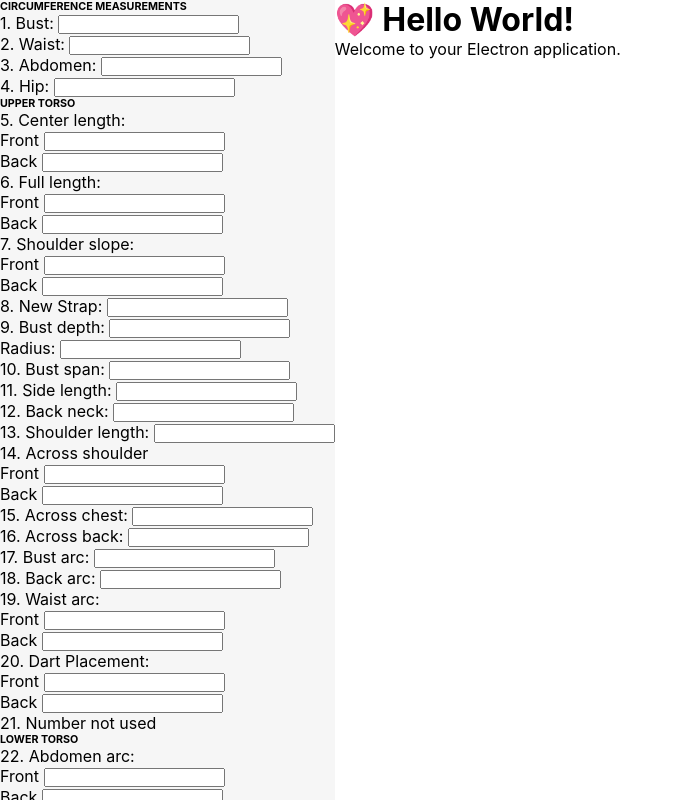
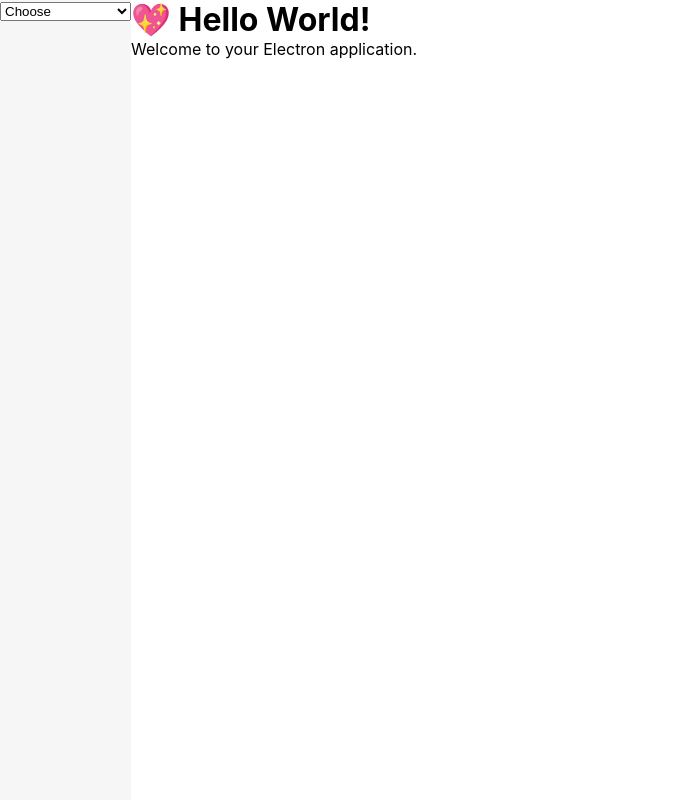
Before and after one commit to 21mdr1/sewing-patterns-maker, a website built with Vite: page index.html in a window 1280 px wide. Shown: the whole page, without its empty margins (0-683 px from the left). Built offline with nearby package versions, Linux system fonts and the light colour scheme.

Commit message:
Create dropdown for pattern system

```diff
--- a/index.html
+++ b/index.html
@@ -7,8 +7,8 @@
   <body>
     <main class="main">
       <div class="measurements">
-        <form action="" class="measurements__form">
-          <h6 class="measurements__section-header">CIRCUMFERENCE MEASUREMENTS</h6>
+        <form class="measurements__form">
+          <!-- <h6 class="measurements__section-header">CIRCUMFERENCE MEASUREMENTS</h6>
 
           <label for="bust" class="measurements__label">1. Bust:</label>
           <input
@@ -445,7 +445,7 @@
           />
           <br/>
 
-          <button type="submit" class="measurements__button">Generate</button>
+          <button type="submit" class="measurements__button">Generate</button> -->
 
         </form>
       </div>
--- /dev/null
+++ b/src/components/form_components.ts
@@ -0,0 +1,40 @@
+function Input(inputInfo: IInput) {
+    const input = document.createElement("input");
+    inputInfo.classList.forEach(classEl => input.classList.add(classEl));
+    input.type = inputInfo.type;
+    input.name = inputInfo.name;
+    input.id = inputInfo.name;
+    input.placeholder= inputInfo.placeholder;
+
+    const label = document.createElement("label");
+    label.htmlFor = inputInfo.name;
+    inputInfo.labelClassList.forEach(classEl => label.classList.add(classEl));
+    label.textContent = inputInfo.label;
+    return [ label, input ];
+}
+
+function Select(selectInfo: ISelect) {
+    const label = document.createElement("label");
+    label.htmlFor = selectInfo.name;
+    selectInfo.labelClassList.forEach(classEl => label.classList.add(classEl));
+
+    const select = document.createElement("select");
+    select.name = selectInfo.name;
+    select.id = selectInfo.name;
+    selectInfo.classList.forEach(classEl => select.classList.add(classEl));
+
+    selectInfo.options.forEach(optionEl => {
+        const option = document.createElement("option");
+        option.value = optionEl.value;
+        option.text = optionEl.text;
+        selectInfo.optionClassList.forEach(classEl => option.classList.add(classEl));
+
+        select.appendChild(option);
+    });
+
+    selectInfo.onChange && select.addEventListener("change", selectInfo.onChange);
+
+    return [ label, select ];
+}
+
+export { Input, Select };
--- a/src/data/pattern_systems.json
+++ b/src/data/pattern_systems.json
@@ -1,5 +1,7 @@
 {
-    "supported_systems": [ "Joseph-Armstrong" ],
+    "supported_systems": [
+        { "id": "joseph-armstrong", "display-name": "Joseph-Armstrong" }
+    ],
     "joseph-armstrong": {
         "supported_patterns": [ "bodice" ],
         "bodice": {
--- a/src/renderer.ts
+++ b/src/renderer.ts
@@ -1,3 +1,23 @@
 import './index.css';
+import { Select } from './components/form_components';
+import systems from "./data/pattern_systems.json";
 
-console.log('👋 This message is being logged by "renderer.ts", included via Vite');
+const measurementsForm = document.querySelector(".measurements__form");
+let selectedSystem = "";
+
+
+const [ selectLabel, select ] = Select({
+    classList: ["system__select"],
+    optionClassList: ["system__option"],
+    label: "Pattern System",
+    labelClassList: ["system__label"],
+    name: "system",
+    onChange: (event) => {
+        selectedSystem = (event.target as HTMLSelectElement).value;
+    },
+
+    options: [{value: "", text: "Choose"}].concat(systems.supported_systems.map(system => ({value: system.id, text: system['display-name']})) ),
+});
+
+measurementsForm.appendChild(selectLabel);
+measurementsForm.appendChild(select);
```
Also changed, not shown: src/types/component.d.ts (added, +33 -0 lines).
